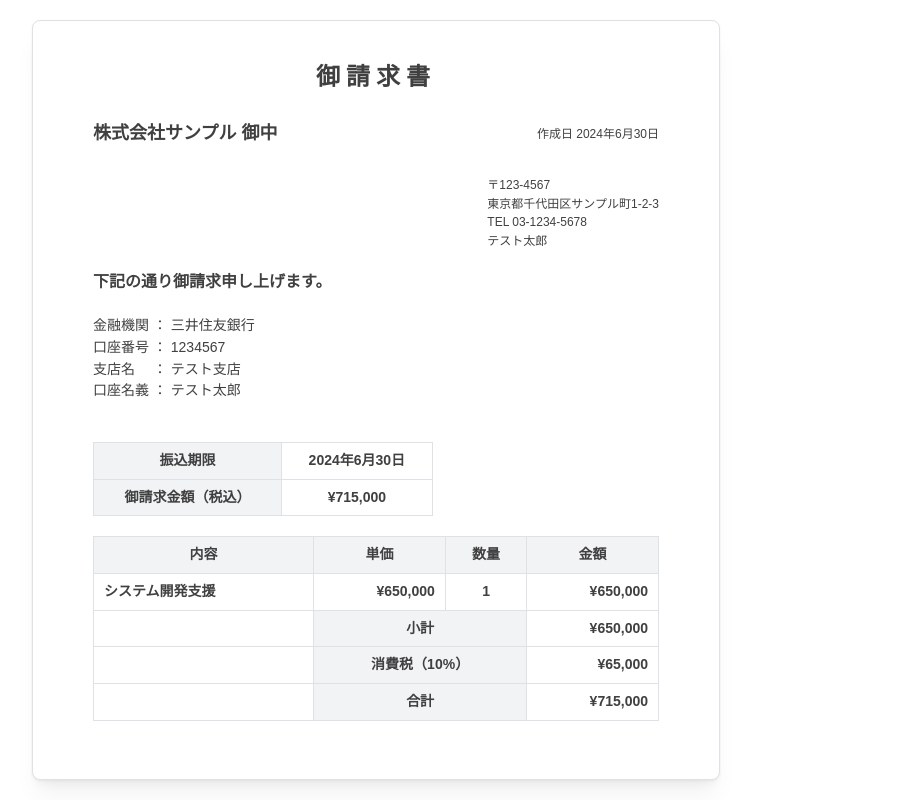
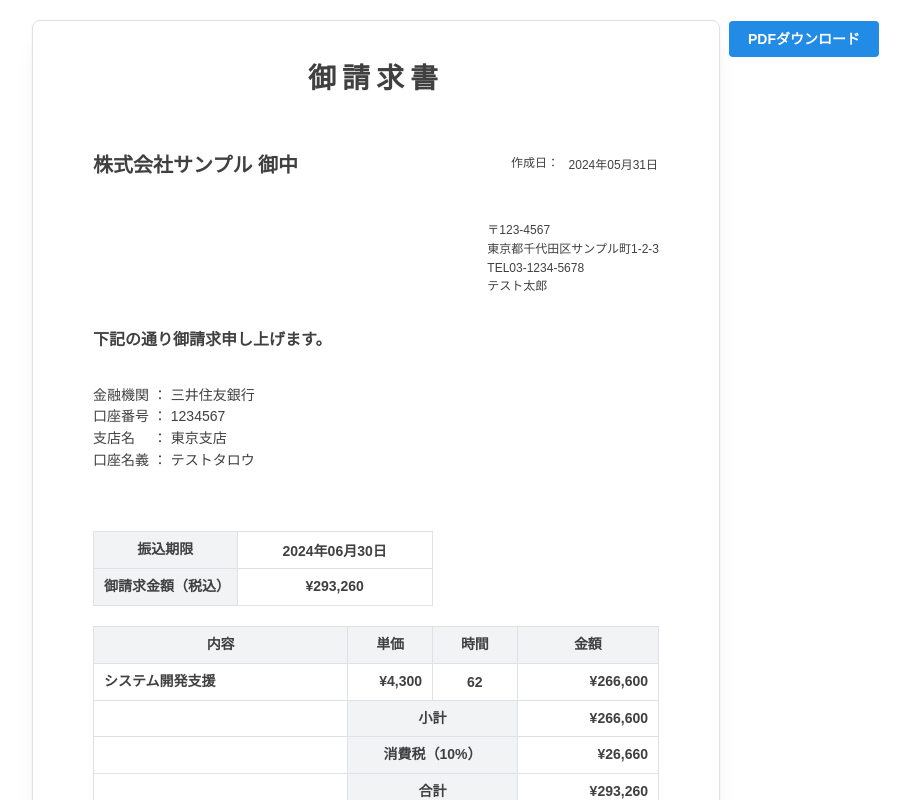
Before and after one commit to y-u-y-a/turbo-app, a Next.js app in the folder invoice-app/: page /invoices in a window 1280 px wide. Shown: the top 800 px of the page, without its empty margins (264-1174 px from the left). Built offline with nearby package versions, Linux system fonts and the light colour scheme.

Commit message:
feat: add number input

```diff
--- a/invoice-app/package.json
+++ b/invoice-app/package.json
@@ -17,9 +17,13 @@
   },
   "dependencies": {
     "@mantine/core": "7.13.4",
+    "@mantine/dates": "^7.13.4",
     "@mantine/form": "7.13.4",
     "@mantine/hooks": "7.13.4",
     "@mantine/notifications": "7.13.4",
+    "dayjs": "^1.11.13",
+    "html2canvas": "^1.4.1",
+    "jspdf": "^2.5.2",
     "next": "15.0.2",
     "openapi-fetch": "0.12.2",
     "react": "^18.3.1",
--- a/invoice-app/src/app/invoices/CreateInvoiceForm.tsx
+++ b/invoice-app/src/app/invoices/CreateInvoiceForm.tsx
@@ -1,15 +1,46 @@
 "use client"
 
 import { CreateInvoiceFormInput, createInvoiceFormSchema } from "@/features/invoice/schema"
-import { Box, Flex, Group, Paper, Table, Text, Title } from "@mantine/core"
+import { BankAccount, Company } from "@/features/invoice/types"
+import { Box, Button, Flex, Group, NumberInput, Paper, Table, Text, Textarea, Title } from "@mantine/core"
+import { DateInput } from "@mantine/dates"
 import { useForm, zodResolver } from "@mantine/form"
+import html2canvas from "html2canvas"
+import jsPDF from "jspdf"
+
+const company: Company = {
+  id: "1234",
+  name: "株式会社サンプル",
+  zipcode: "123-4567",
+  address: "東京都千代田区サンプル町1-2-3",
+  phoneNumber: "03-1234-5678",
+  managerName: "テスト太郎",
+}
+
+const bankAccount: BankAccount = {
+  id: "9999",
+  bankName: "三井住友銀行",
+  branchName: "東京支店",
+  accountType: "ordinary",
+  accountNumber: "1234567",
+  accountHolder: "テストタロウ",
+  isDefault: true,
+}
 
 export const CreateInvoiceForm = () => {
   const form = useForm<CreateInvoiceFormInput>({
     validate: zodResolver(createInvoiceFormSchema),
     initialValues: {
-      name: "",
-      email: "",
+      id: "1",
+      userId: "1",
+      billingDate: new Date("2024-05-31"),
+      dueDate: new Date("2024-06-30"),
+      isHourly: true,
+      details: [{ id: "1", unitName: "システム開発支援", unitPrice: 4300, quantity: 62 }],
+      taxRate: 0.1,
+      notes: "注文番号：1234567890",
+      createdAt: new Date("2024-01-01"),
+      updatedAt: new Date("2024-01-01"),
     },
   })
 
@@ -17,77 +48,115 @@ export const CreateInvoiceForm = () => {
     console.log(input)
   }
 
+  const handleDownload = async () => {
+    const el = document.getElementById("pdf-target")
+    if (!el) return
+
+    const canvas = await html2canvas(el, { scale: 2, useCORS: true })
+    const pdf = new jsPDF("p", "mm", "a4")
+    const imgWidth = 210 // A4サイズの幅
+    const imgHeight = (canvas.height * imgWidth) / canvas.width
+
+    pdf.addImage(canvas.toDataURL("image/png"), "PNG", 0, 0, imgWidth, imgHeight)
+    pdf.save("invoice.pdf")
+  }
+
+  /** 小計 */
+  const calculateSubtotal = () => {
+    return form.values.details.reduce((sum, detail) => sum + detail.unitPrice * detail.quantity, 0)
+  }
+
   return (
-    <Paper px={60} py={40} h="100%" shadow="md" radius="md" withBorder>
+    <>
+      <Paper pos="relative" shadow="md" radius="md" withBorder>
+        <Box id="pdf-target" px={60} py={40}>
           <form onSubmit={form.onSubmit(handleSubmit)} noValidate>
-        <Title fz={24} fw="bold" ta="center" lts={6} children="御請求書" />
-        <Flex mt={28} justify="space-between" align="center">
-          <Text fz={18} fw="bold" ta="left" children="株式会社サンプル 御中" />
-          <Text fz={12} children="作成日 2024年6月30日" />
+            <Title fz={28} fw="bold" ta="center" lts={6} children="御請求書" />
+            <Flex mt={48} align="flex-end" justify="space-between">
+              <Text fz={20} fw="bold" ta="left" children={`${company.name} 御中`} />
+              <Group gap={0}>
+                <Text fz={12} children="作成日：" />
+                <DateInput
+                  styles={{ input: { width: 100, textAlign: "right", fontSize: 12, cursor: "pointer" } }}
+                  {...form.getInputProps("billingDate")}
+                />
+              </Group>
             </Flex>
-        <Group mt={28} justify="flex-end">
+            <Group mt={40} justify="flex-end">
               <Box>
-            <Text fz={12} children="〒123-4567" />
-            <Text fz={12} children="東京都千代田区サンプル町1-2-3" />
-            <Text fz={12} children="TEL 03-1234-5678" />
-            <Text fz={12} children="テスト太郎" />
+                <Text fz={12} children={`〒${company.zipcode}`} />
+                <Text fz={12} children={company.address} />
+                <Text fz={12} children={`TEL${company.phoneNumber}`} />
+                <Text fz={12} children={company.managerName} />
               </Box>
             </Group>
-        <Text my={20} fz={16} fw="bold" ta="left" children="下記の通り御請求申し上げます。" />
+            <Text my={32} fz={16} fw="bold" ta="left" children="下記の通り御請求申し上げます。" />
             <Box>
-          <Text fz={14} children="金融機関 ： 三井住友銀行" />
-          <Text fz={14} children="口座番号 ： 1234567" />
-          <Text fz={14} children="支店名　 ： テスト支店" />
-          <Text fz={14} children="口座名義 ： テスト太郎" />
+              <Text fz={14} children={`金融機関 ： ${bankAccount.bankName}`} />
+              <Text fz={14} children={`口座番号 ： ${bankAccount.accountNumber}`} />
+              <Text fz={14} children={`支店名　 ： ${bankAccount.branchName}`} />
+              <Text fz={14} children={`口座名義 ： ${bankAccount.accountHolder}`} />
             </Box>
-        <Table mt={40} w="60%" withTableBorder withColumnBorders withRowBorders>
+            <Table mt={60} w="60%" withTableBorder withColumnBorders withRowBorders>
               <Table.Thead>
                 <Table.Tr>
                   <Table.Th ta="center" bg="gray.1" children="振込期限" />
-              <Table.Th ta="center" children="2024年6月30日" />
+                  <Table.Th p={0}>
+                    <DateInput {...form.getInputProps("dueDate")} />
+                  </Table.Th>
                 </Table.Tr>
               </Table.Thead>
               <Table.Tbody>
                 <Table.Tr>
                   <Table.Th ta="center" bg="gray.1" children="御請求金額（税込）" />
-              <Table.Th ta="center" children="¥715,000" />
+                  <Table.Th ta="center" children={`¥${(calculateSubtotal() * form.values.taxRate + calculateSubtotal()).toLocaleString()}`} />
                 </Table.Tr>
               </Table.Tbody>
             </Table>
             <Table mt={20} withTableBorder withColumnBorders withRowBorders>
               <Table.Thead>
                 <Table.Tr>
-              <Table.Th bg="gray.1" ta="center" children="内容" />
-              <Table.Th bg="gray.1" ta="center" children="単価" />
-              <Table.Th bg="gray.1" ta="center" children="数量" />
-              <Table.Th bg="gray.1" ta="center" children="金額" />
+                  <Table.Th w="45%" bg="gray.1" ta="center" children="内容" />
+                  <Table.Th w="15%" bg="gray.1" ta="center" children="単価" />
+                  <Table.Th w="15%" bg="gray.1" ta="center" children={form.values.isHourly ? "時間" : "数量"} />
+                  <Table.Th w="25%" bg="gray.1" ta="center" children="金額" />
                 </Table.Tr>
               </Table.Thead>
               <Table.Tbody>
-            <Table.Tr>
-              <Table.Th children="システム開発支援" />
-              <Table.Th ta="right" children="¥650,000" />
-              <Table.Th ta="center" children="1" />
-              <Table.Th ta="right" children="¥650,000" />
+                {form.values.details.map((unit, index) => (
+                  <Table.Tr key={unit.id}>
+                    <Table.Th children={unit.unitName} />
+                    <Table.Th ta="right" children={`¥${unit.unitPrice.toLocaleString()}`} />
+                    <Table.Th p={0}>
+                      <NumberInput {...form.getInputProps(`details.${index}.quantity`)} />
+                    </Table.Th>
+                    <Table.Th ta="right" children={`¥${(unit.unitPrice * unit.quantity).toLocaleString()}`} />
                   </Table.Tr>
+                ))}
                 <Table.Tr>
                   <Table.Th />
                   <Table.Th colSpan={2} bg="gray.1" ta="center" children="小計" />
-              <Table.Th ta="right" children="¥650,000" />
+                  <Table.Th ta="right" children={`¥${calculateSubtotal().toLocaleString()}`} />
                 </Table.Tr>
                 <Table.Tr>
                   <Table.Th />
                   <Table.Th colSpan={2} bg="gray.1" ta="center" children="消費税（10%）" />
-              <Table.Th ta="right" children="¥65,000" />
+                  <Table.Th ta="right" children={`¥${(calculateSubtotal() * form.values.taxRate).toLocaleString()}`} />
                 </Table.Tr>
                 <Table.Tr>
                   <Table.Th />
                   <Table.Th colSpan={2} bg="gray.1" ta="center" children="合計" />
-              <Table.Th ta="right" children="¥715,000" />
+                  <Table.Th ta="right" children={`¥${(calculateSubtotal() * form.values.taxRate + calculateSubtotal()).toLocaleString()}`} />
                 </Table.Tr>
               </Table.Tbody>
             </Table>
+            <Box mt={12}>
+              <Textarea radius={0} {...form.getInputProps("notes")} placeholder="備考" />
+            </Box>
           </form>
+        </Box>
+        <Button pos="absolute" right={-160} top={0} onClick={handleDownload} children="PDFダウンロード" />
       </Paper>
+    </>
   )
 }
--- a/invoice-app/src/app/invoices/page.tsx
+++ b/invoice-app/src/app/invoices/page.tsx
@@ -9,7 +9,7 @@ export const metadata: Metadata = {
 
 export default function Page() {
   return (
-    <Container size="sm" h="100vh" py={20}>
+    <Container size="sm" py={20}>
       <CreateInvoiceForm />
     </Container>
   )
--- a/invoice-app/src/app/layout.tsx
+++ b/invoice-app/src/app/layout.tsx
@@ -1,3 +1,4 @@
+import { Footer } from "@/components/templates/Footer"
 import { APP_TITLE } from "@/config/consts"
 import { MantineUIProvider } from "@/config/mantine"
 import { Box, Stack } from "@mantine/core"
@@ -27,7 +28,7 @@ export default function RootLayout({ children }: Props) {
           <Stack gap={0} mih="100vh">
             {/* <Header pos="sticky" top={0} /> */}
             <Box style={{ flexGrow: 1 }} children={children} />
-            {/* <Footer /> */}
+            <Footer />
           </Stack>
         </MantineUIProvider>
       </body>
--- a/invoice-app/src/features/invoice/schema.ts
+++ b/invoice-app/src/features/invoice/schema.ts
@@ -1,9 +1,37 @@
-import { Errors } from "@/config/consts"
 import { z } from "zod"
 
+const invoiceDetailSchema = z.object({
+  /** 項目ID */
+  id: z.string(),
+  /** 項目名 */
+  unitName: z.string(),
+  /** 単価 */
+  unitPrice: z.number(),
+  /** 数量 */
+  quantity: z.number(),
+})
+
 export const createInvoiceFormSchema = z.object({
-  name: z.string().trim().min(1, Errors.REQUIRED),
-  email: z.string().trim().min(1, Errors.REQUIRED),
+  /** 請求書ID */
+  id: z.string(),
+  /** ユーザーID */
+  userId: z.string(),
+  /** 請求日 */
+  billingDate: z.date(),
+  /** 振込期限 */
+  dueDate: z.date(),
+  /** 請求種別（時間単価 or 数量単価） */
+  isHourly: z.boolean(),
+  /** 請求詳細項目 */
+  details: z.array(invoiceDetailSchema),
+  /** 消費税率 */
+  taxRate: z.number(),
+  /** 備考 */
+  notes: z.string(),
+  /** 作成日時 */
+  createdAt: z.date(),
+  /** 更新日時 */
+  updatedAt: z.date(),
 })
 
 export type CreateInvoiceFormInput = z.infer<typeof createInvoiceFormSchema>
```
Also changed, not shown: invoice-app/src/config/mantine.tsx (+26 -2 lines), invoice-app/src/features/invoice/types.ts (+38 -61 lines), 1 other file (tests, documents, lock files or other folders). Lines whose indentation alone changed are shown as unchanged.
